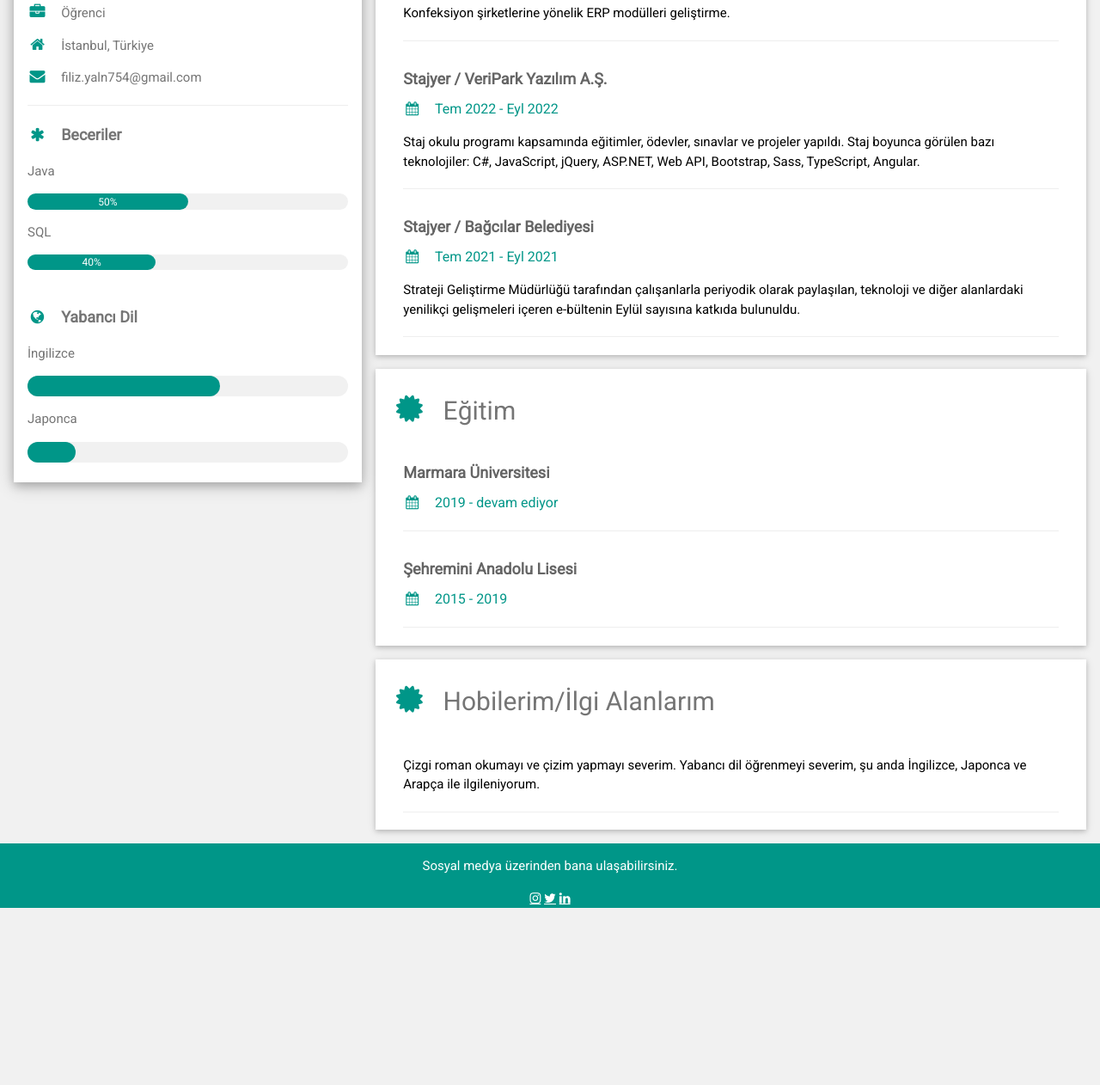
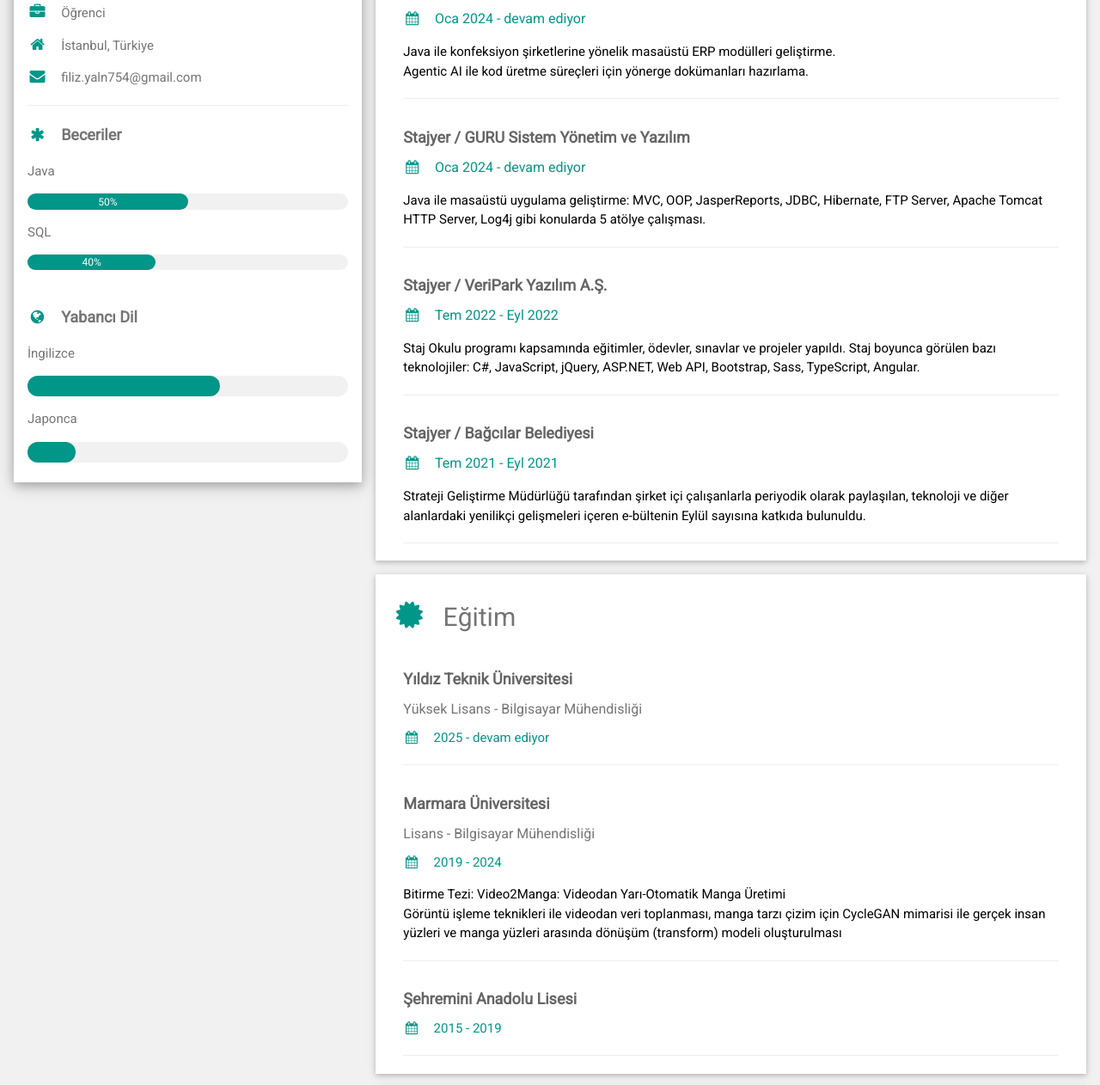
Before and after one commit to FilizYalcin21/FilizYalcin21.github.io, a plain HTML site: page index.html in a window 1280 px wide. Shown: the part 432-1694 px from the top of the page at 86% size. Before the commit the page ends 1488 px from the top, so only its background shows below. Drawn offline with nearby package versions, Linux system fonts and the light colour scheme.

Commit message:
Update index.html
Güncel bilgiler eklendi.

```diff
--- a/index.html
+++ b/index.html
@@ -69,7 +69,8 @@
       <div class="w3-container w3-card w3-white w3-margin-bottom">
         <h2 class="w3-text-grey w3-padding-16"><i class="fa fa-certificate fa-fw w3-margin-right w3-xxlarge w3-text-teal"></i>Hakkımda</h2>
         <div class="w3-container">
-          <p>Ben Filiz Yalçin. Marmara Üniversitesi Teknoloji Fakültesi'nde Bilgisayar Mühendisliği bölümünü okumaktayım. Bilgisayar mühendisliği eğitim öncesinde pek aşina olduğum bir kavram olmasa da bu alanda ilgimi çeken ve öğrenmek istediğim çok şey var.</p>
+          <p>Java Swing ile masaüstü ERP modülleri geliştirme konusunda tecrübesi olan bir Java Geliştirici'yim. Arka yüz (backend) tarafında nesne yönelimli programlama ilkelerini takip ederek temiz, modüler kod yazmaktan keyif alıyorum.
+            Ayrıca Görüntü İşleme ve Makine Öğrenmesi konuları ile ilgileniyorum. Şu anda hem arka yüz (backend) tarafında kendimi geliştirmeyi hem de Görüntü İşleme ve Makine Öğrenmesi projelerinde yer alarak literatüre katkıda bulunmayı hedefliyorum.</p>
           <hr>
         </div>
       </div>
@@ -77,21 +78,28 @@
       <div class="w3-container w3-card w3-white w3-margin-bottom">
         <h2 class="w3-text-grey w3-padding-16"><i class="fa fa-suitcase fa-fw w3-margin-right w3-xxlarge w3-text-teal"></i>Tecrübe</h2>
         <div class="w3-container">
-          <h5 class="w3-opacity"><b>Junior Java Geliştiricisi / GURU Sistem Yönetim ve Yazılım</b></h5>
+          <h5 class="w3-opacity"><b>Java Geliştirici / GURU Sistem Yönetim ve Yazılım</b></h5>
           <h6 class="w3-text-teal"><i class="fa fa-calendar fa-fw w3-margin-right"></i>Oca 2024 - devam ediyor</h6>
-          <p>Konfeksiyon şirketlerine yönelik ERP modülleri geliştirme.</p>
+          <p>Java ile konfeksiyon şirketlerine yönelik masaüstü ERP modülleri geliştirme.
+            <br>Agentic AI ile kod üretme süreçleri için yönerge dokümanları hazırlama.</p>
+          <hr>
+        </div>
+        <div class="w3-container">
+          <h5 class="w3-opacity"><b>Stajyer / GURU Sistem Yönetim ve Yazılım</b></h5>
+          <h6 class="w3-text-teal"><i class="fa fa-calendar fa-fw w3-margin-right"></i>Oca 2024 - devam ediyor</h6>
+          <p>Java ile masaüstü uygulama geliştirme: MVC, OOP, JasperReports, JDBC, Hibernate, FTP Server, Apache Tomcat HTTP Server, Log4j gibi konularda 5 atölye çalışması.</p>
           <hr>
         </div>
         <div class="w3-container">
           <h5 class="w3-opacity"><b>Stajyer / VeriPark Yazılım A.Ş.</b></h5>
           <h6 class="w3-text-teal"><i class="fa fa-calendar fa-fw w3-margin-right"></i>Tem 2022 - Eyl 2022</h6>
-          <p>Staj okulu programı kapsamında eğitimler, ödevler, sınavlar ve projeler yapıldı. Staj boyunca görülen bazı teknolojiler: C#, JavaScript, jQuery, ASP.NET, Web API, Bootstrap, Sass, TypeScript, Angular.</p>
+          <p>Staj Okulu programı kapsamında eğitimler, ödevler, sınavlar ve projeler yapıldı. Staj boyunca görülen bazı teknolojiler: C#, JavaScript, jQuery, ASP.NET, Web API, Bootstrap, Sass, TypeScript, Angular.</p>
           <hr>
         </div>
         <div class="w3-container">
           <h5 class="w3-opacity"><b>Stajyer / Bağcılar Belediyesi</b></h5>
           <h6 class="w3-text-teal"><i class="fa fa-calendar fa-fw w3-margin-right"></i>Tem 2021 - Eyl 2021</h6>
-          <p>Strateji Geliştirme Müdürlüğü tarafından çalışanlarla periyodik olarak paylaşılan, teknoloji ve diğer alanlardaki yenilikçi gelişmeleri içeren e-bültenin Eylül sayısına katkıda bulunuldu.</p>
+          <p>Strateji Geliştirme Müdürlüğü tarafından şirket içi çalışanlarla periyodik olarak paylaşılan, teknoloji ve diğer alanlardaki yenilikçi gelişmeleri içeren e-bültenin Eylül sayısına katkıda bulunuldu.</p>
           <hr>
         </div>
 
@@ -100,13 +108,21 @@
       <div class="w3-container w3-card w3-white">
         <h2 class="w3-text-grey w3-padding-16"><i class="fa fa-certificate fa-fw w3-margin-right w3-xxlarge w3-text-teal"></i>Eğitim</h2>
         <div class="w3-container">
+          <h5 class="w3-opacity"><b>Yıldız Teknik Üniversitesi</b></h5>
+          <h6 class="w3-text-grey">Yüksek Lisans - Bilgisayar Mühendisliği</h6>
+          <h7 class="w3-text-teal"><i class="fa fa-calendar fa-fw w3-margin-right"></i>2025 - devam ediyor</h7>
+          <hr>
+        </div>
+        <div class="w3-container">
           <h5 class="w3-opacity"><b>Marmara Üniversitesi</b></h5>
-          <h6 class="w3-text-teal"><i class="fa fa-calendar fa-fw w3-margin-right"></i>2019 - devam ediyor</h6>
+          <h6 class="w3-text-grey">Lisans - Bilgisayar Mühendisliği</h6>
+          <h7 class="w3-text-teal"><i class="fa fa-calendar fa-fw w3-margin-right"></i>2019 - 2024</h7>
+          <p>Bitirme Tezi: Video2Manga: Videodan Yarı-Otomatik Manga Üretimi<br>Görüntü işleme teknikleri ile videodan veri toplanması, manga tarzı çizim için CycleGAN mimarisi ile gerçek insan yüzleri ve manga yüzleri arasında dönüşüm (transform) modeli oluşturulması</p>
           <hr>
         </div>
         <div class="w3-container">
           <h5 class="w3-opacity"><b>Şehremini Anadolu Lisesi</b></h5>
-          <h6 class="w3-text-teal"><i class="fa fa-calendar fa-fw w3-margin-right"></i>2015 - 2019</h6>
+          <h7 class="w3-text-teal"><i class="fa fa-calendar fa-fw w3-margin-right"></i>2015 - 2019</h7>
           <hr>
         </div>
 
```
